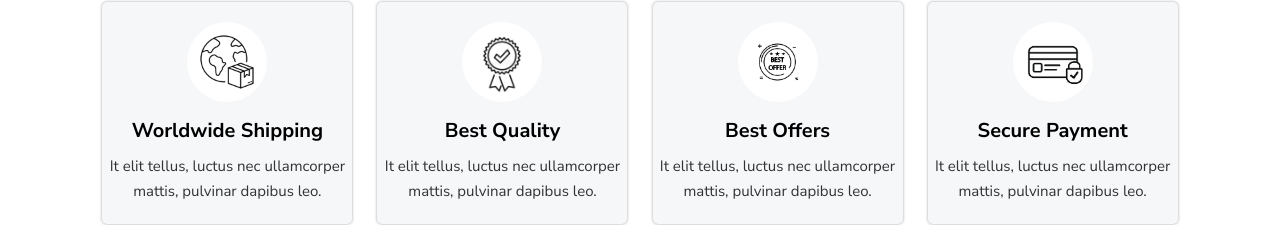
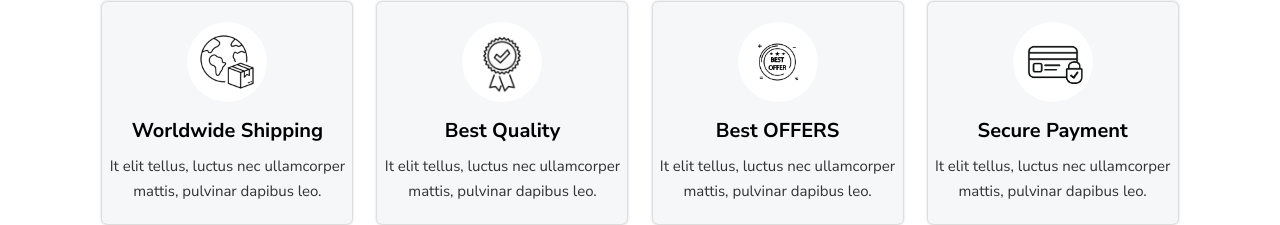
Before and after one commit to chaudharyvinay180-cpu/myapp, a React (Create React App) app: page /About in a window 1280 px wide. Shown: the part 1933-2158 px from the top of the page. Built offline with nearby package versions, Linux system fonts and the light colour scheme.

Commit message:
test CI jenkins

```diff
--- a/src/Components/AboutPage/AboutPage.jsx
+++ b/src/Components/AboutPage/AboutPage.jsx
@@ -112,7 +112,7 @@ function AboutPage() {
                     <div className="benefit-card-img">
                         <img src={offer} alt="" />
                     </div>
-                    <h2>Best Offers</h2>
+                    <h2>Best OFFERS</h2>
                     <p>It elit tellus, luctus nec ullamcorper mattis, pulvinar dapibus leo.</p>
                 </div>
                 <div className="benefit-card">
```
